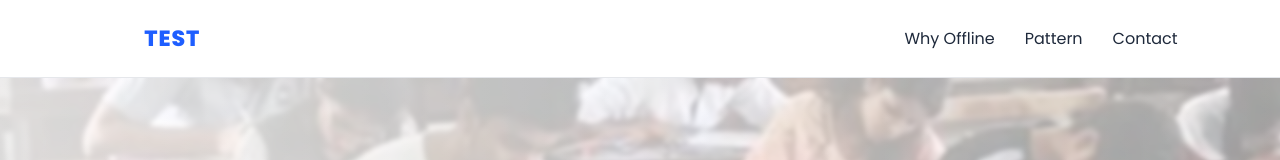
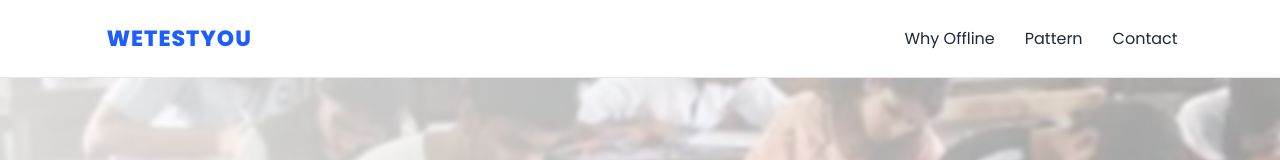
Before and after one commit to gitsparthiv/we_test_you, a React (Vite) app: page / in a window 1280 px wide. Shown: the top 160 px of the page. Built offline with nearby package versions, Linux system fonts and the light colour scheme.

Commit message:
integrated both codes

```diff
--- a/src/components/Header.jsx
+++ b/src/components/Header.jsx
@@ -15,9 +15,9 @@ function Header() {
   return (
     <header className={`navbar ${scrolled ? "scrolled" : ""}`}>
       <div className="logo">
-        <span className="logo-main">WE</span>
-        <span className="logo-highlight">TEST</span>
-        <span className="logo-main">YOU</span>
+        {/* <span className="logo-main">WE</span> */}
+        <span className="logo-highlight">WETESTYOU</span>
+        {/* <span className="logo-main">YOU</span> */}
       </div>
 
       <nav className="nav-links">
```
